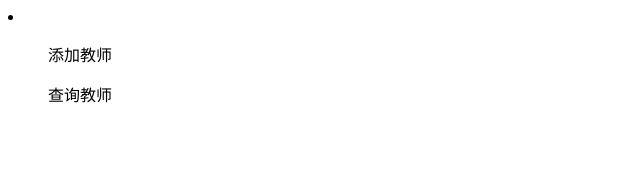
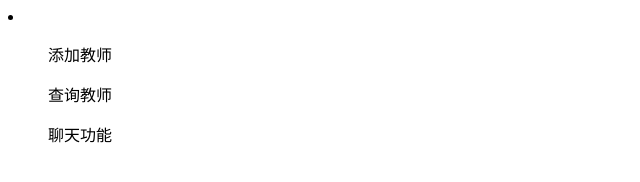
Before and after one commit to Sanniu/teacher, a plain HTML site: page index.html in a window 1280 px wide. Shown: the full height of the page, 0-640 px from the left. Drawn offline with Linux system fonts and the light colour scheme.

Commit message:
完成聊天功能的开发

```diff
--- a/index.html
+++ b/index.html
@@ -8,6 +8,7 @@
     <li>
         <ul>添加教师</ul>
         <ul>查询教师</ul>
+        <ul>聊天功能</ul>
     </li>
 </body>
 </html>
```
